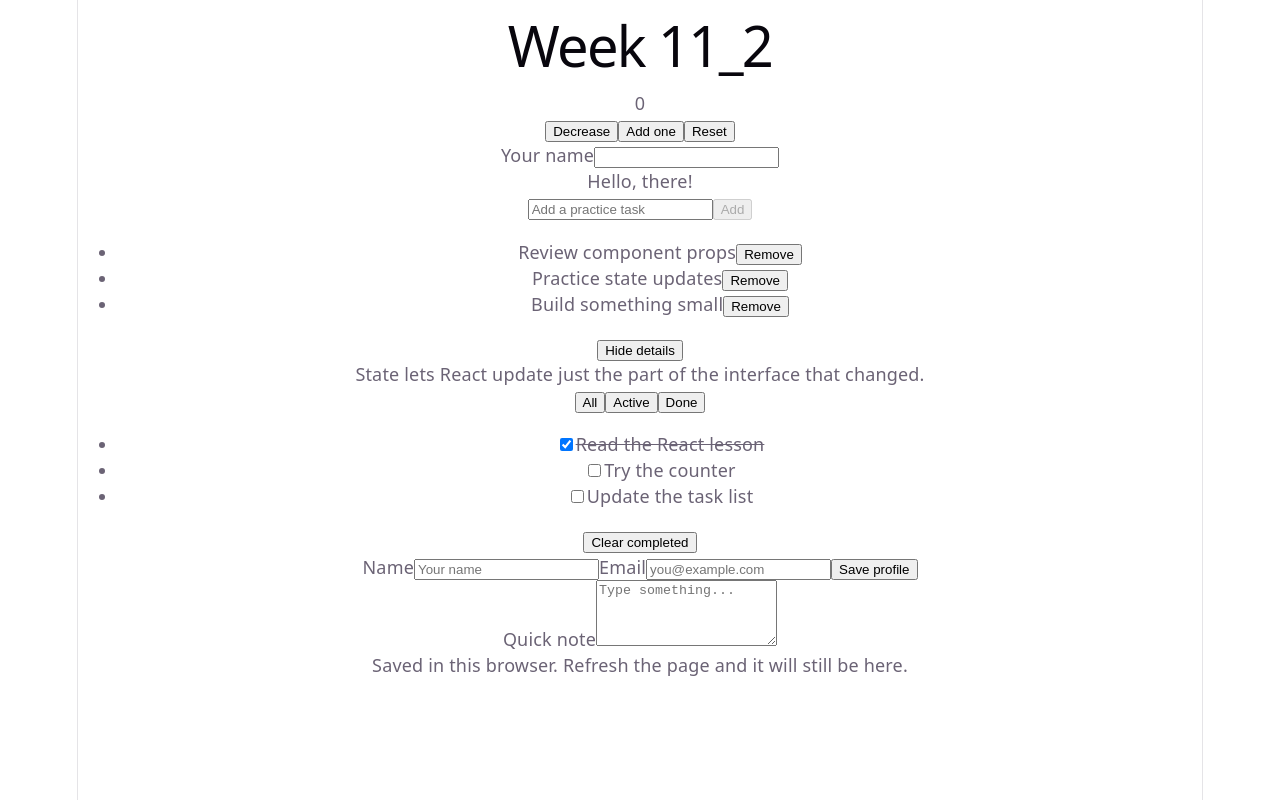
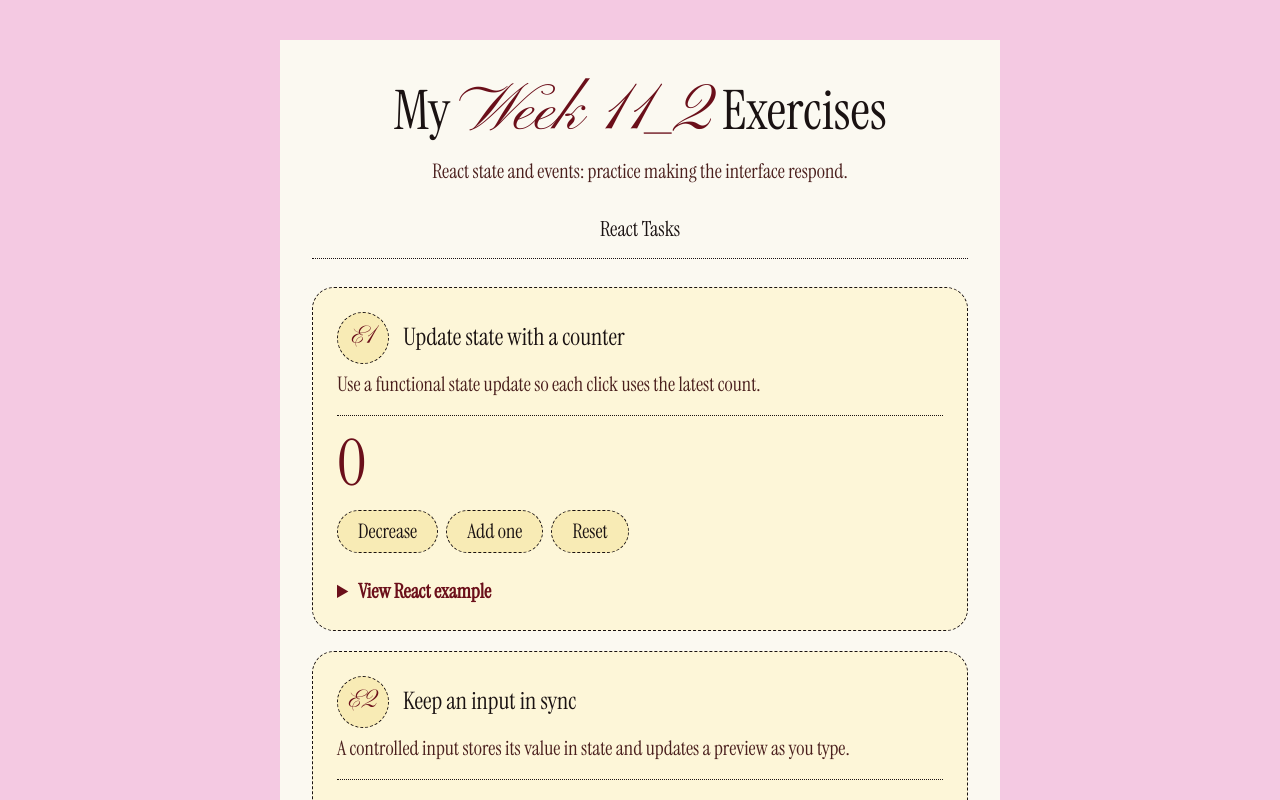
Before and after one commit to aadi-eee/week11-2, a React (Vite) app: page / in a window 1280 px wide. Shown: the top 800 px of the page. Built offline with nearby package versions, Linux system fonts and the light colour scheme.

Commit message:
Restyle page and add View React example blocks

```diff
--- a/index.html
+++ b/index.html
@@ -5,6 +5,7 @@
     <link rel="icon" type="image/svg+xml" href="/favicon.svg" />
     <meta name="viewport" content="width=device-width, initial-scale=1.0" />
     <title>week11-2</title>
+    <link href="https://fonts.googleapis.com/css2?family=Instrument+Serif:ital@0;1&family=Pinyon+Script&display=swap" rel="stylesheet">
   </head>
   <body>
     <div id="root"></div>
--- a/src/App.jsx
+++ b/src/App.jsx
@@ -1,3 +1,4 @@
+import Exercise from './components/Exercise.jsx';
 import Counter from './components/Counter.jsx';
 import NameInput from './components/NameInput.jsx';
 import TaskList from './components/TaskList.jsx';
@@ -9,14 +10,53 @@ import QuickNote from './components/QuickNote.jsx';
 export default function App() {
   return (
     <>
-      <h1>Week 11_2</h1>
+      <a className="skip-link" href="#main">Skip to main content</a>
+
+      <div className="site">
+        <main id="main" tabIndex={-1}>
+          <h1>My <span className="script">Week 11_2</span> Exercises</h1>
+          <p className="lead">React state and events: practice making the interface respond.</p>
+
+          <h2>React Tasks</h2>
+
+          <div className="cards">
+            <Exercise id="E1" title="Update state with a counter"
+              text="Use a functional state update so each click uses the latest count.">
               <Counter />
+            </Exercise>
+
+            <Exercise id="E2" title="Keep an input in sync"
+              text="A controlled input stores its value in state and updates a preview as you type.">
               <NameInput />
+            </Exercise>
+
+            <Exercise id="E3" title="Add and remove list items"
+              text="Update arrays immutably, give each item a stable ID, and handle form submission.">
               <TaskList />
+            </Exercise>
+
+            <Exercise id="E4" title="Show and hide content"
+              text="Use a boolean state value to reveal optional content and expose the control state accessibly.">
               <ShowHide />
+            </Exercise>
+
+            <Exercise id="E5" title="Complete and filter tasks"
+              text="Use object updates to mark tasks complete, then filter the list by status.">
               <FilterTasks />
+            </Exercise>
+
+            <Exercise id="E6" title="Validate a controlled form"
+              text="Keep two fields in one object and show a simple message after submission.">
               <ProfileForm />
+            </Exercise>
+
+            <Exercise id="E7" title="Save a note in the browser"
+              text="Use an effect to save state with localStorage whenever the note changes.">
               <QuickNote />
+            </Exercise>
+          </div>
+        </main>
+      </div>
     </>
   );
 }
--- /dev/null
+++ b/src/components/Exercise.jsx
@@ -0,0 +1,21 @@
+import { snippets } from '../snippets.js';
+
+export default function Exercise({ id, title, text, children }) {
+  return (
+    <article className={`card ${id.toLowerCase()}`}>
+      <div className="card-head">
+        <span className="badge script">{id}</span>
+        <h2>{title}</h2>
+      </div>
+      <p className="card-text">{text}</p>
+      <div className="card-body">{children}</div>
+
+      {snippets[id] && (
+        <details className="example">
+          <summary>View React example</summary>
+          <pre><code>{snippets[id]}</code></pre>
+        </details>
+      )}
+    </article>
+  );
+}
--- a/src/index.css
+++ b/src/index.css
@@ -1,111 +1,193 @@
+/* COLORS: change one here and it changes everywhere */
 :root {
-  --text: #6b6375;
-  --text-h: #08060d;
-  --bg: #fff;
-  --border: #e5e4e7;
-  --code-bg: #f4f3ec;
-  --accent: #aa3bff;
-  --accent-bg: rgba(170, 59, 255, 0.1);
-  --accent-border: rgba(170, 59, 255, 0.5);
-  --social-bg: rgba(244, 243, 236, 0.5);
-  --shadow:
-    rgba(0, 0, 0, 0.1) 0 10px 15px -3px, rgba(0, 0, 0, 0.05) 0 4px 6px -2px;
-
-  --sans: system-ui, 'Segoe UI', Roboto, sans-serif;
-  --heading: system-ui, 'Segoe UI', Roboto, sans-serif;
-  --mono: ui-monospace, Consolas, monospace;
-
-  font: 18px/145% var(--sans);
-  letter-spacing: 0.18px;
-  color-scheme: light dark;
-  color: var(--text);
-  background: var(--bg);
-  font-synthesis: none;
-  text-rendering: optimizeLegibility;
-  -webkit-font-smoothing: antialiased;
-  -moz-osx-font-smoothing: grayscale;
-
-  @media (max-width: 1024px) {
-    font-size: 16px;
-  }
+  --paper: #fbf9f1;
+  --ink: #1a1212;
+  --pink: #f4c9e2;
+  --butter: #f8ebb5;
+  --butter-soft: #fdf6d8;
+  --maroon: #6b0f1a;
+  --brown: #4a1f1d;
+  font-family: 'Instrument Serif', Georgia, serif;
+  color: var(--ink);
 }
 
-@media (prefers-color-scheme: dark) {
-  :root {
-    --text: #9ca3af;
-    --text-h: #f3f4f6;
-    --bg: #16171d;
-    --border: #2e303a;
-    --code-bg: #1f2028;
-    --accent: #c084fc;
-    --accent-bg: rgba(192, 132, 252, 0.15);
-    --accent-border: rgba(192, 132, 252, 0.5);
-    --social-bg: rgba(47, 48, 58, 0.5);
-    --shadow:
-      rgba(0, 0, 0, 0.4) 0 10px 15px -3px, rgba(0, 0, 0, 0.25) 0 4px 6px -2px;
-  }
-
-  #social .button-icon {
-    filter: invert(1) brightness(2);
-  }
-}
+* { box-sizing: border-box; }
 
 body {
   margin: 0;
+  padding: 40px 20px;
+  background: var(--pink);
+  font-size: 20px;
+  line-height: 1.45;
 }
 
-#root {
-  width: 1126px;
-  max-width: 100%;
-  margin: 0 auto;
-  text-align: center;
-  border-inline: 1px solid var(--border);
-  min-height: 100svh;
-  display: flex;
-  flex-direction: column;
-  box-sizing: border-box;
+h1, h2, p { margin: 0; }
+.script { font-family: 'Pinyon Script', cursive; font-weight: 400; }
+
+/* ---------- Accessibility ---------- */
+.skip-link {
+  position: absolute; left: 8px; top: -60px; z-index: 100;
+  padding: 8px 16px; background: #000; color: #fff;
+  border-radius: 6px; text-decoration: none;
+}
+.skip-link:focus { top: 8px; }
+main:focus { outline: none; }
+a:focus-visible, button:focus-visible, input:focus-visible, textarea:focus-visible {
+  outline: 3px solid var(--maroon);
+  outline-offset: 3px;
 }
 
-h1,
-h2 {
-  font-family: var(--heading);
-  font-weight: 500;
-  color: var(--text-h);
+/* ---------- The cream card in the middle ---------- */
+.site {
+  max-width: 720px;
+  margin: 0 auto;
+  padding: 40px 32px 48px;
+  background: var(--paper);
+  text-align: center;
 }
 
 h1 {
-  font-size: 56px;
-  letter-spacing: -1.68px;
-  margin: 32px 0;
-  @media (max-width: 1024px) {
-    font-size: 36px;
-    margin: 20px 0;
-  }
+  font-weight: 400;
+  font-size: clamp(2.2rem, 7vw, 3.4rem);
+  line-height: 1.05;
+  margin-bottom: 8px;
 }
+h1 .script { font-size: 1.2em; color: var(--maroon); }
+.lead { color: var(--brown); margin-bottom: 28px; }
+
 h2 {
-  font-size: 24px;
-  line-height: 118%;
-  letter-spacing: -0.24px;
-  margin: 0 0 8px;
-  @media (max-width: 1024px) {
-    font-size: 20px;
-  }
-}
-p {
-  margin: 0;
+  font-weight: 400;
+  font-size: 1.3rem;
+  margin-bottom: 28px;
+  padding-bottom: 14px;
+  border-bottom: 1px dotted var(--ink);
 }
 
-code,
-.counter {
-  font-family: var(--mono);
-  display: inline-flex;
-  border-radius: 4px;
-  color: var(--text-h);
+/* ---------- Exercise boxes ---------- */
+.cards { display: grid; gap: 20px; }
+
+.card {
+  background: var(--butter-soft);
+  border: 1px dashed var(--ink);
+  border-radius: 22px;
+  padding: 24px;
+  text-align: left;
+}
+.card-head { display: flex; align-items: center; gap: 14px; margin-bottom: 6px; }
+.card-head h2 { font-size: 1.5rem; margin: 0; padding: 0; border: 0; line-height: 1.1; }
+.badge {
+  flex: none; width: 52px; height: 52px; display: grid; place-items: center;
+  border-radius: 50%; background: var(--butter); color: var(--maroon);
+  border: 1px dashed var(--ink); font-size: 1.6rem;
+}
+.card-text { color: var(--brown); margin-bottom: 16px; }
+.card-body { padding-top: 16px; border-top: 1px dotted var(--ink); }
+.card-body .panel { background: none; border: 0; padding: 0; }
+
+/* ---------- Buttons: yellow pills, brown on hover ---------- */
+.card-body button {
+  font: inherit;
+  background: var(--butter);
+  color: var(--ink);
+  border: 1px dashed var(--ink);
+  border-radius: 99px;
+  padding: 6px 20px;
+  cursor: pointer;
+  margin: 0 8px 8px 0;
+}
+.card-body button:hover:not(:disabled) { background: var(--brown); color: var(--paper); }
+.card-body button:disabled { opacity: .45; cursor: not-allowed; }
+
+/* main action buttons */
+.card-body button[type="submit"],
+.card-body button.save,
+.card-body button[aria-expanded] {
+  background: var(--maroon); color: var(--paper); border-style: solid; border-color: var(--maroon);
+}
+.card-body button[type="submit"]:hover:not(:disabled),
+.card-body button.save:hover,
+.card-body button[aria-expanded]:hover { background: var(--brown); border-color: var(--brown); }
+
+/* ---------- Inputs ---------- */
+.card-body label { display: block; margin-bottom: 6px; color: var(--maroon); }
+.card-body input:not([type="checkbox"]),
+.card-body textarea {
+  width: 100%;
+  font: inherit;
+  padding: 10px 16px;
+  border: 1px solid var(--ink);
+  border-radius: 14px;
+  background: #fff;
+  color: var(--ink);
+  margin-bottom: 14px;
+}
+.card-body textarea { resize: vertical; }
+
+/* ---------- Per-exercise bits ---------- */
+.e1 .card-body > div > p { font-size: 4rem; line-height: 1; color: var(--maroon); margin-bottom: 14px; }
+.e2 .card-body p { font-size: 1.4rem; }
+
+.e3 form { display: flex; gap: 8px; align-items: flex-start; }
+.e3 form input { margin-bottom: 0; }
+.e3 form button { margin: 0; flex: none; }
+.e3 ul { list-style: none; padding: 0; margin: 16px 0 0; }
+.e3 li {
+  display: flex; justify-content: space-between; align-items: center; gap: 12px;
+  padding: 10px 0; border-bottom: 1px dotted var(--ink);
+}
+.e3 li button { margin: 0; padding: 2px 14px; font-size: .95rem; }
+
+#details-panel {
+  margin-top: 12px; padding: 12px 16px;
+  background: var(--pink); border-left: 4px solid var(--maroon); border-radius: 0 12px 12px 0;
 }
 
-code {
-  font-size: 15px;
-  line-height: 135%;
-  padding: 4px 8px;
-  background: var(--code-bg);
+.filters { display: flex; gap: 8px; flex-wrap: wrap; margin-bottom: 14px; }
+.card-body .filter { margin: 0; }
+.card-body .filter.is-active { background: var(--brown); color: var(--paper); }
+.checks { list-style: none; padding: 0; margin: 0 0 12px; }
+.checks label {
+  display: flex; align-items: center; gap: 12px; margin: 0; padding: 6px 0;
+  color: var(--ink); cursor: pointer;
 }
+.checks input { width: 22px; height: 22px; accent-color: var(--maroon); margin: 0; }
+.checks .is-done { text-decoration: line-through; color: #8a6a6c; }
+.card-body button.clear {
+  background: transparent; border: 0; border-radius: 0; padding: 4px 0;
+  text-decoration: underline; color: var(--maroon);
+}
+.card-body button.clear:hover:not(:disabled) { background: transparent; color: var(--brown); }
+
+.message { margin-top: 14px; padding: 10px 16px; border-radius: 14px; }
+.message.error { background: #fbd9dc; color: #8a1c1c; border: 1px solid #8a1c1c; }
+.message.success { background: #dff3e1; color: #1f5a2c; border: 1px solid #1f5a2c; }
+
+.e7 .card-body p { color: var(--brown); font-size: .95rem; }
+
+@media (max-width: 520px) {
+  .site { padding: 28px 18px 36px; }
+  .e3 form { flex-direction: column; }
+  .e3 form button { align-self: flex-start; }
+}
+
+.example { margin-top: 16px; }
+
+.example summary {
+  cursor: pointer;
+  font-weight: 700;
+  color: var(--maroon);
+}
+.example summary:hover { color: var(--brown); }
+
+.example pre {
+  margin: 12px 0 0;
+  padding: 16px;
+  background: var(--paper);
+  border: 1px dashed var(--ink);
+  border-radius: 14px;
+  overflow-x: auto;
+  font-family: Consolas, 'Courier New', monospace;
+  font-size: 0.85rem;
+  line-height: 1.6;
+  text-align: left;
+}
--- /dev/null
+++ b/src/snippets.js
@@ -0,0 +1,59 @@
+export const snippets = {
+  E1: `const [count, setCount] = useState(0);
+
+<button onClick={() => setCount((value) => value + 1)}>
+  Add one
+</button>`,
+
+  E2: `const [name, setName] = useState('');
+
+<input
+  value={name}
+  onChange={(event) => setName(event.target.value)}
+/>
+<p>Hello, {name || 'there'}!</p>`,
+
+  E3: `const [tasks, setTasks] = useState([]);
+
+function addTask(text) {
+  setTasks((current) => [...current, { id: Date.now(), text }]);
+}
+
+function removeTask(id) {
+  setTasks((current) => current.filter((task) => task.id !== id));
+}
+
+{tasks.map((task) => <li key={task.id}>{task.text}</li>)}`,
+
+  E4: `const [open, setOpen] = useState(true);
+
+<button aria-expanded={open} onClick={() => setOpen((v) => !v)}>
+  {open ? 'Hide details' : 'Show details'}
+</button>
+{open && <p>State lets React update just the part that changed.</p>}`,
+
+  E5: `setTasks((current) =>
+  current.map((task) =>
+    task.id === id ? { ...task, done: !task.done } : task
+  )
+);
+
+const visible = tasks.filter((task) =>
+  filter === 'Active' ? !task.done : filter === 'Done' ? task.done : true
+);`,
+
+  E6: `const [form, setForm] = useState({ name: '', email: '' });
+
+function handleChange(event) {
+  const { name, value } = event.target;
+  setForm((current) => ({ ...current, [name]: value }));
+}`,
+
+  E7: `const [note, setNote] = useState(() =>
+  localStorage.getItem('week11-2-quick-note') ?? ''
+);
+
+useEffect(() => {
+  localStorage.setItem('week11-2-quick-note', note);
+}, [note]);`,
+};
```
Lines whose indentation alone changed are shown as unchanged.
